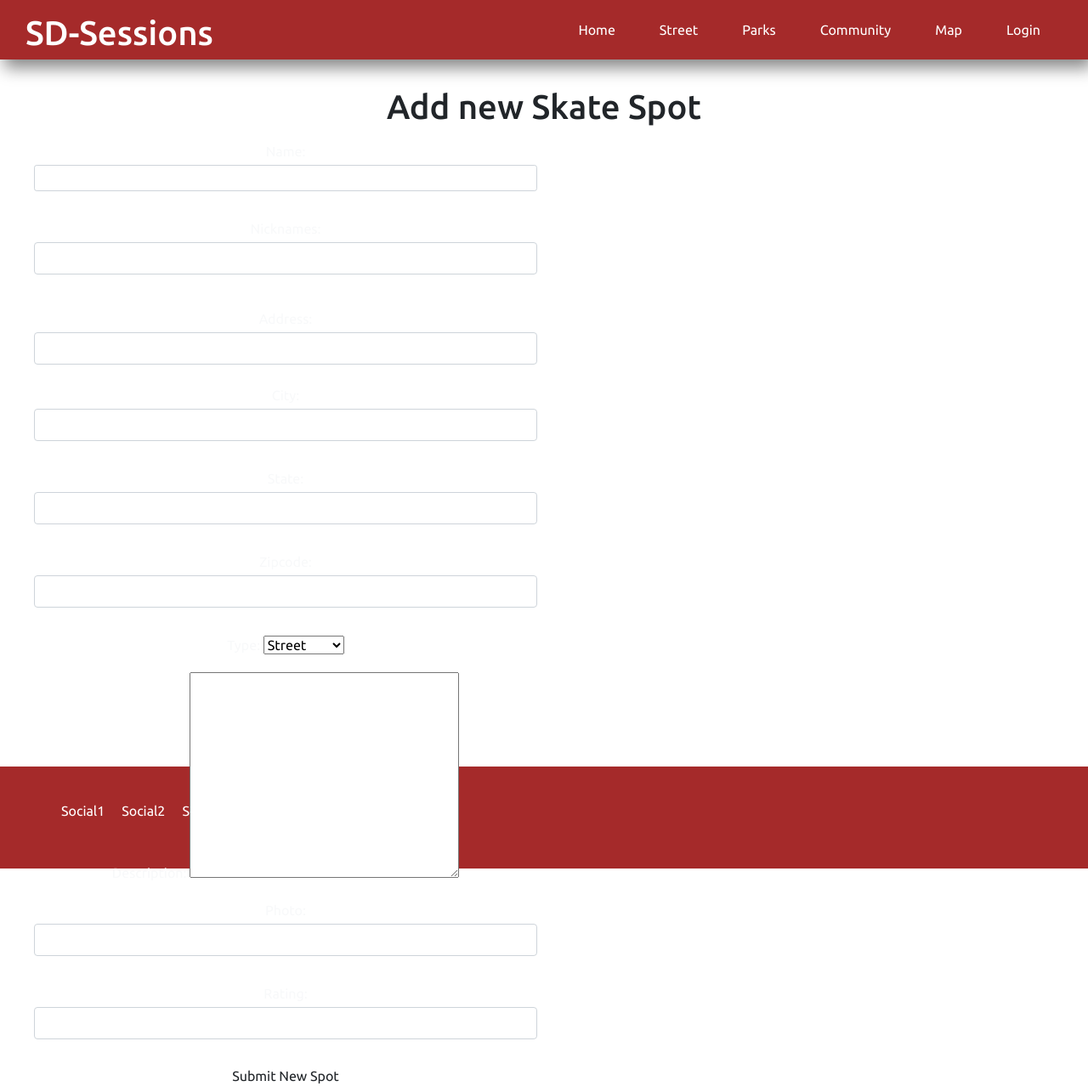
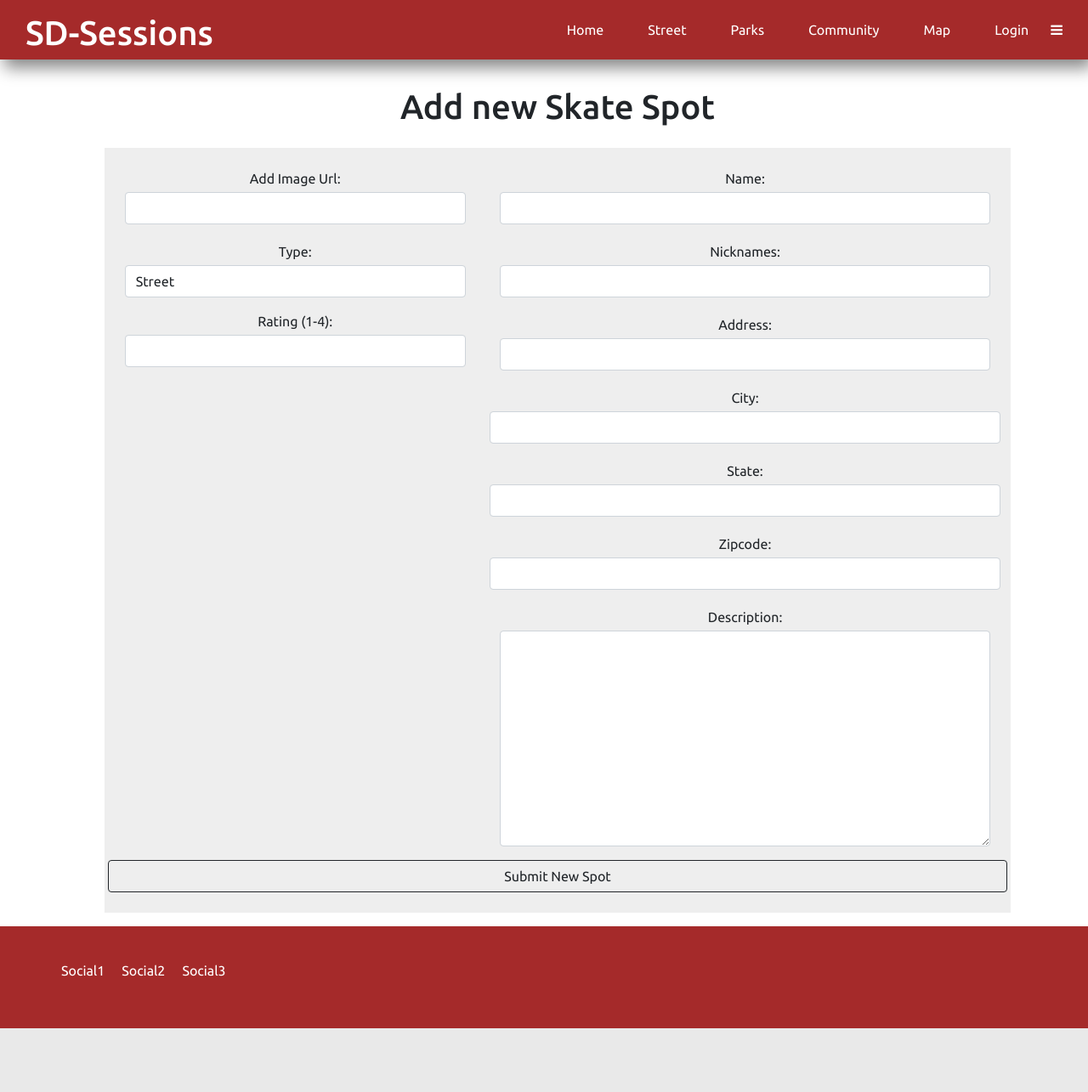
Before and after one commit to jrwalworth/SD-Sessions, a Python web app: template app/templates/add_spot.html in a window 1280 px wide. Shown: the whole page at 85% size. After the commit the page ends 1210 px from the top, so only its background shows below. Run offline with Jinja, Linux system fonts and the light colour scheme; the template is opened without the code that fills it, so the values that code supplies are empty; some libraries are stand-ins or nearby versions.

Commit message:
Updates to forms.

```diff
--- /dev/null
+++ b/app/static/css/forms.css
@@ -0,0 +1,25 @@
+
+* {
+    margin: 0;
+    padding:0;
+    font-family: Ubuntu;
+}
+
+.myForm {
+    border-radius: 10px;
+
+}
+
+.loginForm {
+
+}
+
+.regForm {
+
+}
+
+.spotForm {
+    margin: auto;
+    background-color: #eee;
+    width: 100%
+}
--- a/app/static/css/index.css
+++ b/app/static/css/index.css
@@ -2,6 +2,7 @@
     margin: 0;
     padding: 0;
     /* border: 1px dotted red; */
+    font-family: Ubuntu;
 }
 /* .wrapper {
     width: 100%;
@@ -13,7 +14,6 @@
     /* background: #000; */
     padding: 1rem;
 }
-
 
 .index-main {
     height: 400px;
@@ -64,19 +64,6 @@
     margin: auto;
 }
 
-
-/*
-&::placeholder {
-    color: transparent;
-}
-
-  &:placeholder-shown ~ .form__label {
-    font-size: 1.3rem;
-    cursor: text;
-    top: 20px;
-  }
-} */
-
 .search-label {
     position: absolute;
     top: 0;
@@ -126,8 +113,16 @@ background-color:#222222;
     border: 1px solid grey;
 }
 
+.main-spot-content {
+    width: 100%;
+    text-align: center;
+    margin: 1rem;
+}
 
-
-.spotForm {
-    border-radius: 10px;
+.main-spot-content>h1 {
+    padding: 1rem;
 }
+.spot-content {
+    display: block;
+    margin: auto;
+}
--- a/app/static/css/loginpg.css
+++ b/app/static/css/loginpg.css
@@ -14,6 +14,8 @@
 .main {
     padding: 2em;
     width: 30%;
+    display: block;
+    margin: auto;
 }
 
 #tab-btn {
--- a/app/templates/add_spot.html
+++ b/app/templates/add_spot.html
@@ -10,72 +10,76 @@
         <link rel="preconnect" href="https://fonts.googleapis.com">
         <link rel="preconnect" href="https://fonts.gstatic.com" crossorigin>
         <link href="https://fonts.googleapis.com/css2?family=Ubuntu:ital,wght@0,300;0,400;0,500;0,700;1,400&display=swap" rel="stylesheet">
+        <link href="https://cdn.jsdelivr.net/npm/bootstrap@5.1.3/dist/css/bootstrap.min.css" rel="stylesheet" integrity="sha384-1BmE4kWBq78iYhFldvKuhfTAU6auU8tT94WrHftjDbrCEXSU1oBoqyl2QvZ6jIW3" crossorigin="anonymous">
         <script src="https://cdn.jsdelivr.net/npm/bootstrap@5.1.3/dist/js/bootstrap.bundle.min.js" integrity="sha384-ka7Sk0Gln4gmtz2MlQnikT1wXgYsOg+OMhuP+IlRH9sENBO0LRn5q+8nbTov4+1p" crossorigin="anonymous"></script>
         <link rel="stylesheet" type="text/css" href="{{ url_for('static', filename='css/index.css') }}">
+        <link rel="stylesheet" type="text/css" href="{{ url_for('static', filename='css/forms.css') }}">
+
     </head>
     <body>
         <div class="wrapper">
             {% block nav %}{% include 'nav.html' %}{% endblock nav %}
-            <div class="main-content">
+            <div class="main-spot-content">
                 <h1>Add new Skate Spot</h1>
                     <div class="spot-content">
-                        <form action='/createspot' class='myForm spotForm bg-yellow col-6' method='post'>
-                            <div>
-                                <section class="form-section p-2 ">
-                                    <label for="name" class="text-light mb-1">Name:</label>
-                                    <input type="text" class="d-block mb-3 form-control form-control-sm" name="name">
+                        <form action='/createspot' class='spotForm col-10 p-3' method='post'>
+                            <div class="row">
+                                <div class="col col-5">
+                                    <section class="form-section p-2">
+                                        <label for="photos" class="mb-1">Add Image Url:</label>
+                                        <input type="text" class="d-block mb-1 form-control" name="photos">
                                     </section>
                                     <section class="form-section p-2">
-                                    <label for="spot_aka" class="text-light mb-1">Nicknames:</label>
-                                    <input type="text" class="d-block mb-4 form-control" name="spot_aka">
-                                </section>
-                                <section class="form-section p-2">
-                                    <label for="address" class="text-light mb-1">Address:</label>
-                                    <input type="text" class="d mb-2 form-control" name="address">
-                                </section>
-                                <section class="form-section p-2">
-                                    <label for="city" class="text-light mb-1">City:</label>
-                                    <input type="text" class="d-block mb-3 form-control" name="city">
-                                </section>
-                                <section class="form-section p-2">
-                                    <label for="State" class="text-light mb-1">State:</label>
-                                    <input type="text" class="d-block mb-3 form-control" name="state">
-                                </section>
-                                <section class="form-section p-2">
-                                    <label for="zip" class="text-light mb-1">Zipcode:</label>
-                                    <input type="text" class="d-block mb-3 form-control" name="zip">
-                                </section>
-                                <!-- <section>
-                                    <label for="lat" class="text-light mb-1">Lat:</label>
-                                    <input type="text" class="d-block mb-3 form-control" name="lat">
-                                </section>
-                                <section>
-                                    <label for="lon" class="text-light mb-1">Lon:</label>
-                                    <input type="text" class="d-block mb-3 form-control" name="lon">
-                                </section> -->
-                                <section class="form-section p-2">
-                                    <label for="type" class="text-light mb-1">Type:</label>
-                                    <select name="type" id="type">
+                                        <label for="type" class=" mb-1">Type:</label>
+                                        <select name="type" id="type" class="form-control">
                                             <option value="Street">Street</option>
                                             <option value="Skatepark">Skatepark</option>
                                         </select>
                                     </section>
                                     <section class="form-section p-2">
-                                    <label for="descr" class="text-light mb-1">Description:</label>
-                                    <textarea name="descr" id="descr" cols="30" rows="10"></textarea>
+                                        <label for="rating" class="mb-1">Rating (1-4):</label>
+                                        <input type="number" class="d-block mb-1 form-control" name="rating">
+                                    </section>
+                                    <input type="hidden" name="skater_id" value="{{skater.id}}">
+                                </div>
+                                <div class="col col-7">
+                                    <section class="form-section p-2 ">
+                                        <label for="name" class="mb-1">Name:</label>
+                                        <input type="text" class="d-block mb-1 form-control" name="name">
+                                    </section>
+                                    <section class="form-section p-2">
+                                        <label for="spot_aka" class="mb-1">Nicknames:</label>
+                                        <input type="text" class="d-block mb-1 form-control" name="spot_aka">
+                                    </section>
+                                    <section class="form-section p-2">
+                                        <label for="address" class=" mb-1">Address:</label>
+                                        <input type="text" class="d-block mb-1 form-control" name="address">
+                                    </section>
+                                    <div class="row d-flex justify-content-around">
+                                        <section class="form-section p-2">
+                                            <label for="city" class="mb-1">City:</label>
+                                            <input type="text" class="mb-1 form-control" name="city">
+                                        </section>
+                                        <section class="form-section p-2">
+                                            <label for="State" class= "mb-1">State:</label>
+                                            <input type="text" class="mb-1 form-control" name="state">
+                                        </section>
+                                        <section class="form-section p-2">
+                                            <label for="zip" class="mb-1">Zipcode:</label>
+                                            <input type="text" class="mb-1 form-control" name="zip">
+                                        </section>
+                                    </div>
+                                    <section>
+                                        <input type="hidden" class="d-block mb-3 form-control" name="lat">
+                                        <input type="hidden" class="d-block mb-3 form-control" name="lon">
+                                    </section>
+                                    <section class="form-section p-2">
+                                        <label for="descr" class="mb-1">Description:</label>
+                                        <textarea name="descr" id="descr" class="form-control" cols="30" rows="10"></textarea>
                                         <!-- <input type="textarea" class="d-block mb-4 form-control" name="descr"> -->
                                     </section>
-
-                                <section class="form-section p-2">
-                                    <label for="photos" class="text-light mb-1">Photo:</label>
-                                    <input type="url" class="d-block mb-3 form-control" name="photos">
-                                </section>
-                                <section class="form-section p-2">
-                                    <label for="rating" class="text-light mb-1">Rating:</label>
-                                    <input type="number" class="d-block mb-3 form-control" name="rating">
-                                </section>
-                                <input type="hidden" name="skater_id" value="{{skater.id}}">
-                                <input type='submit' value="Submit New Spot" class="btn">
+                                </div>
+                                <input type='submit' value="Submit New Spot" class="btn btn-outline-dark mt-2 mb-2">
                             </div>
                         </form>
                     </div>
--- a/app/templates/index.html
+++ b/app/templates/index.html
@@ -17,7 +17,7 @@
         <div class="wrapper">
             {% block nav %}{% include 'nav.html' %}{% endblock nav %}
             <div class="main-content">
-                <div class="messages">
+                <div class="messages text-danger">
                     {% with messages = get_flashed_messages() %}     <!-- declare a variable called messages -->
                         {% if messages %}                            <!-- check if there are any messages -->
                             {% for message in messages %}            <!-- loop through the messages -->
--- a/app/templates/nav.html
+++ b/app/templates/nav.html
@@ -6,6 +6,7 @@
         <link rel="preconnect" href="https://fonts.gstatic.com" crossorigin>
         <link href="https://fonts.googleapis.com/css2?family=Ubuntu:ital,wght@0,300;0,400;0,500;0,700;1,400&display=swap" rel="stylesheet">
         <link href="https://cdn.jsdelivr.net/npm/bootstrap@5.1.3/dist/css/bootstrap.min.css" rel="stylesheet" integrity="sha384-1BmE4kWBq78iYhFldvKuhfTAU6auU8tT94WrHftjDbrCEXSU1oBoqyl2QvZ6jIW3" crossorigin="anonymous">
+        <link rel="stylesheet" href="path/to/font-awesome/css/font-awesome.min.css">
         <link rel="stylesheet" type="text/css" href="{{ url_for('static', filename='css/nav.css') }}">
     </head>
     <body>
@@ -25,7 +26,7 @@
                 <a href="/dashboard"><li class="nav-link">Dashboard</li></a>
                     <a href="/logout"><li class="nav-link">Logout</li></a>
                 {% endif %}
-
+                <i class="fa fa-bars" aria-hidden="false"></i>
             </ul>
             <!-- <div class="session">
                 <a href="">Login/Register</a>
```
Also changed, not shown: app/controllers/skaters.py (+4 -4 lines), app/static/css/edit_user.css (+9 -0 lines), app/static/css/listview.css (+35 -0 lines), app/templates/dashboard.html (+20 -4 lines), app/templates/edit_user.html (+32 -31 lines), app/templates/login_reg.html (+19 -10 lines), app/templates/street.html (+26 -10 lines), app/static/css/spot_styles.css (added). Lines whose indentation alone changed are shown as unchanged.
